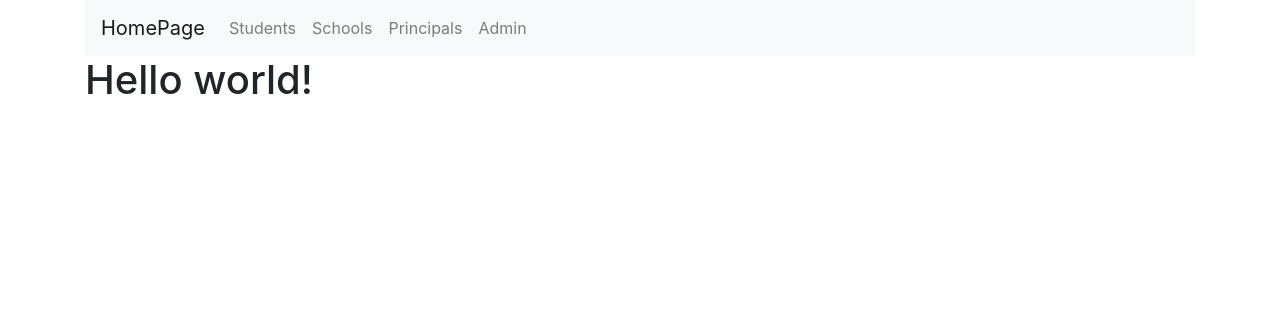
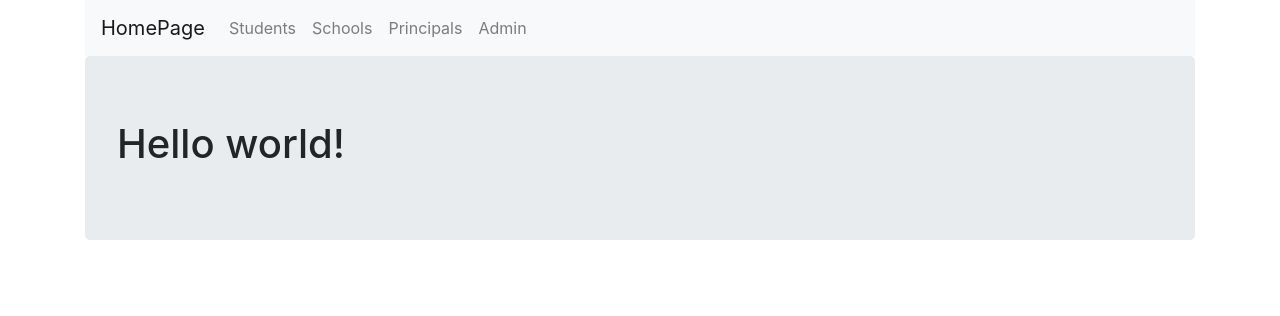
Before and after one commit to JaworskiAleksander/Django_Deployment_Code, a Django app: page / in a window 1280 px wide. Shown: the top 316 px of the page. Run offline with Django 3.2, Linux system fonts and the light colour scheme; some libraries are stand-ins or nearby versions.

Commit message:
moved page content inside a jumbotron template

```diff
--- a/School_Management_System/templates/base.html
+++ b/School_Management_System/templates/base.html
@@ -25,9 +25,11 @@
                   </ul>
                 </div>
               </nav>
+            <div class='jumbotron'>
             {% block body_block%}
 
             {% endblock %}
+            </div>
         </div>
     </body>
 </html>
```
